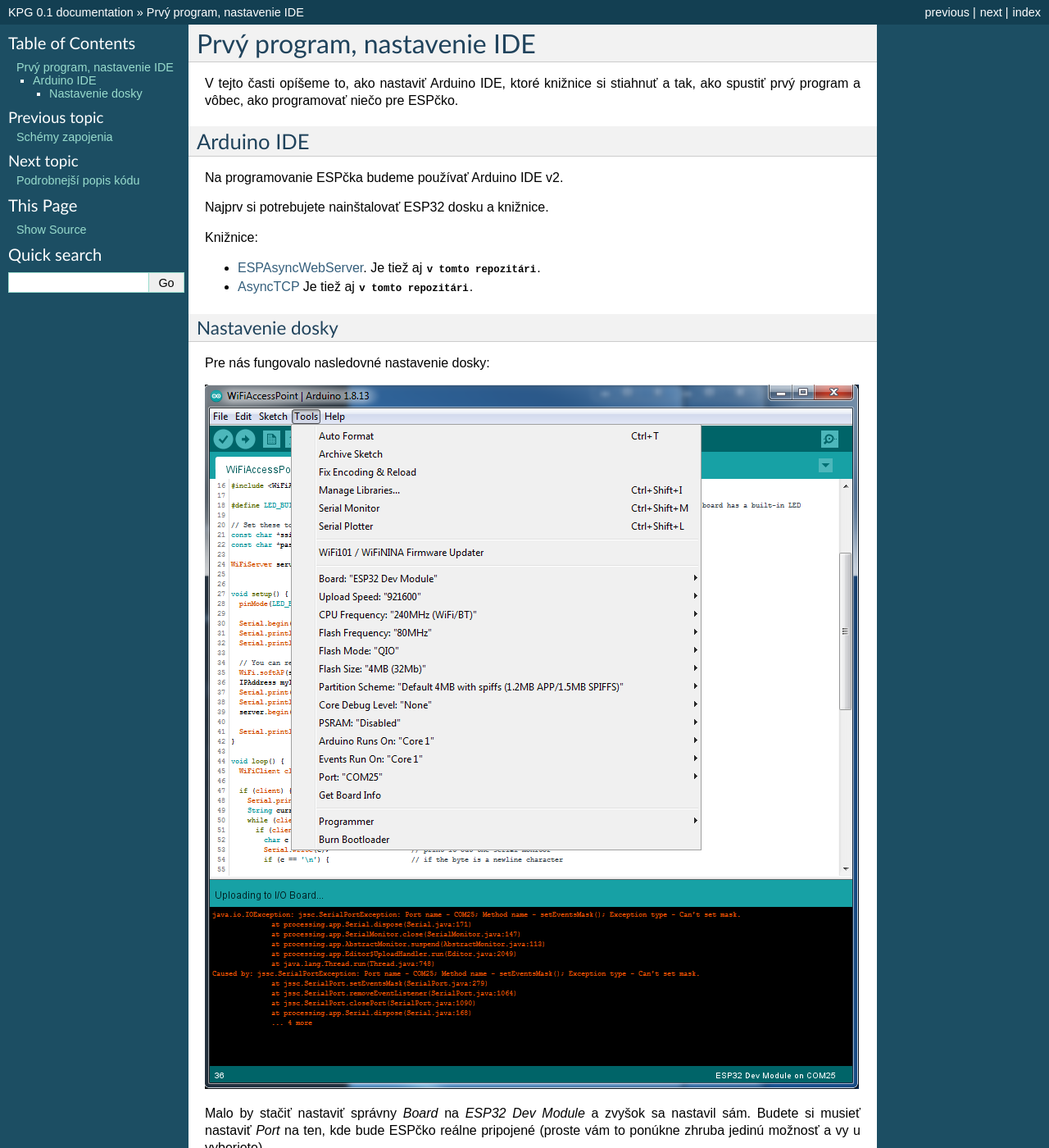
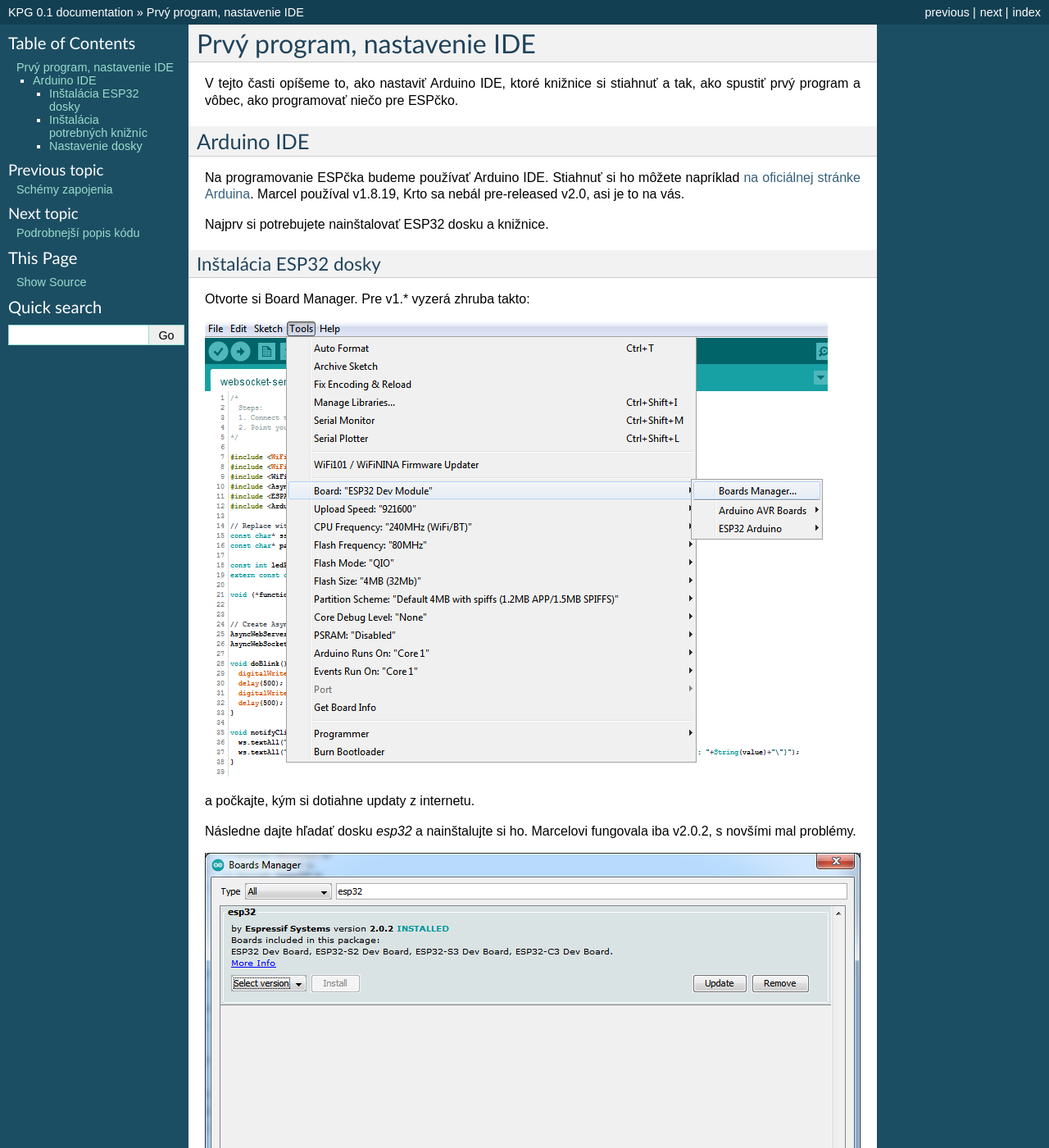
Before and after one commit to marcel3032/konstrukckoprobojogeometria, a Sphinx documentation site: the page built from docs/source/installation.rst, in a window 1280 px wide and 1400 px high. Shown: the whole window at 82% size. Built offline with Sphinx 7.4.7, drawn with Linux system fonts in a browser that asks for light colours; some of the changed text lies outside the part shown.

Commit message:
update installation manual

```diff
--- a/docs/source/installation.rst
+++ b/docs/source/installation.rst
@@ -10,22 +10,54 @@
 Arduino IDE
 ------------
 
-Na programovanie ESPčka budeme používať Arduino IDE v2.
+Na programovanie ESPčka budeme používať Arduino IDE.
+Stiahnuť si ho môžete napríklad `na oficiálnej stránke Arduina <https://www.arduino.cc/en/software>`__.
+Marcel používal v1.8.19, Krto sa nebál pre-released v2.0, asi je to na vás.
 
 Najprv si potrebujete nainštalovať ESP32 dosku a knižnice.
 
-Knižnice:
+Inštalácia ESP32 dosky
+~~~~~~~~~~~~~~~~~~~~~~~~
+
+Otvorte si Board Manager. Pre v1.* vyzerá zhruba takto:
+
+.. image:: images/board-manager.png
+
+a počkajte, kým si dotiahne updaty z internetu.
+
+Následne dajte hľadať dosku `esp32` a nainštalujte si ho.
+Marcelovi fungovala iba v2.0.2, s novšími mal problémy.
+
+.. image:: images/board-esp32.png
+
+Verzia 2.0 by ho mala otvoriť hneď na začiatku a teda vyberiete ESP32.
+
+.. image:: images/board-esp32-v2.png
+
+Inštalácia potrebných knižníc
+~~~~~~~~~~~~~~~~~~~~~~~~~~~~~~~~~
+
+Potrebujete si stiahnuť tieto knižnice:
 
 * `ESPAsyncWebServer <https://github.com/me-no-dev/ESPAsyncWebServer.git>`__. Je tiež aj :download:`v tomto repozitári <../../libs/ESPAsyncWebServer-master.zip>`.
 * `AsyncTCP <https://github.com/me-no-dev/AsyncTCP.git>`__ Je tiež aj :download:`v tomto repozitári <../../libs/AsyncTCP-master.zip>`.
+* ArduinoJson. Táto knižnica sa dá stiahnuť cez Library Manager a nemusíte ju sťahovať ako `.zip`.
 
+  .. figure:: images/arduinoJson.png
+
+  Vľavo pre v2, vpravo pre v1.*
+
+A v prípade, že sa vám nepodarí spustiť kód pre ESP32, a bude vám hlásiť,
+že to nepozná `analogWrite`, tak potrebujete si ešte stiahnuť knižnicu na `analogWrite`,
+`napríklad túto <https://github.com/erropix/ESP32_AnalogWrite.git>`__.
+Tiež je stiahnutá `v tomto repozitári <../../libs/ESP32_AnalogWrite-master.zip>`__.
 
 Nastavenie dosky
 ~~~~~~~~~~~~~~~~~~~~~~~
 
 Pre nás fungovalo nasledovné nastavenie dosky:
 
-.. image:: ../../arduino-ide-board-settings.png
+.. image:: images/arduino-ide-board-settings.png
 
 Malo by stačiť nastaviť správny `Board` na `ESP32 Dev Module` a zvyšok sa nastavil sám.
 Budete si musieť nastaviť `Port` na ten, kde bude ESPčko reálne pripojené
```
Also changed, not shown: arduino-ide-board-settings.png (deleted), docs/source/images/arduino-ide-board-settings.png (added), docs/source/images/arduinoJson.png (added), docs/source/images/board-esp32-v2.png (added), docs/source/images/board-esp32.png (added), docs/source/images/board-manager.png (added), docs/source/images/zip-libraries.png (added), 1 other file.
